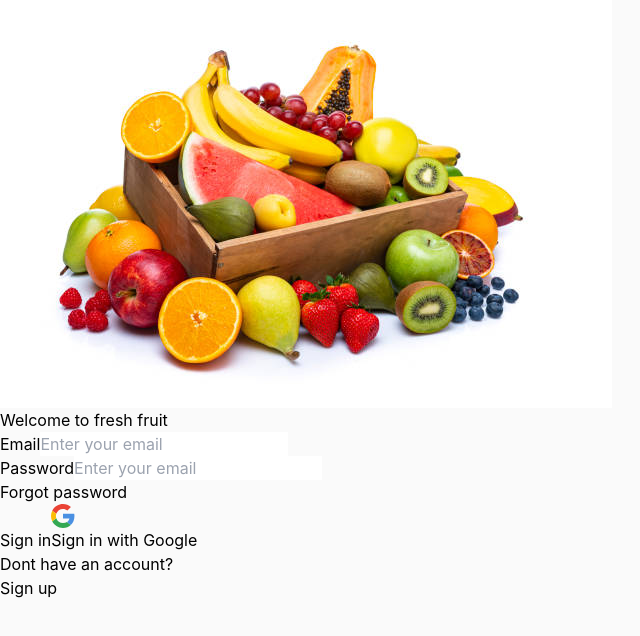
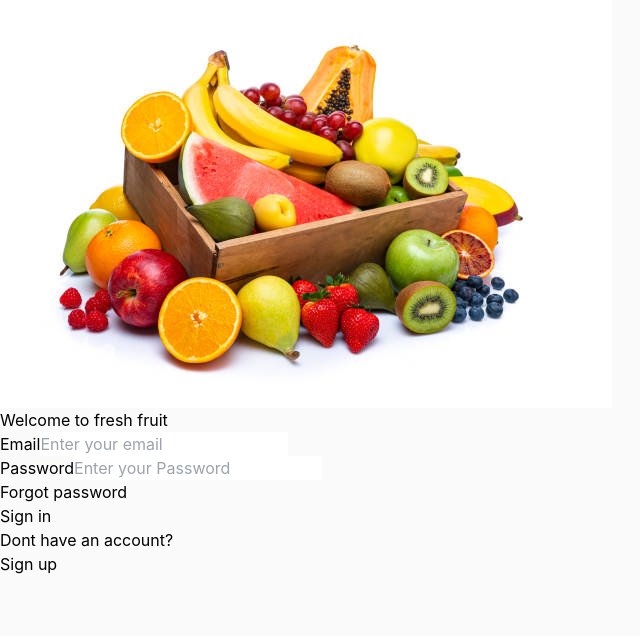
Before and after one commit to Jhoancanchila/fresh-fruit-web, a React (Vite) app: page / in a window 1280 px wide. Shown: the top 636 px of the page, without its empty margins (0-640 px from the left). Built offline with nearby package versions, Linux system fonts and the light colour scheme.

Commit message:
[ADD]component Input

```diff
--- /dev/null
+++ b/src/components/Input/Input.jsx
@@ -0,0 +1,20 @@
+/* eslint-disable react/prop-types */
+const Input = ({
+  value,
+  setValue,
+  textLabel,
+  textPlaceHolder}) => {
+  return (
+    <div className='flex flex-col'>
+      <label className='text-lg font-medium'>{textLabel}</label>
+      <input
+        value={value[textLabel]}
+        className='w-full border-2 border-gray-100 rounded-xl p-4 mt-1 bg-transparent'
+        placeholder={textPlaceHolder}
+        onChange={(e) => setValue({ ...value, [textLabel]: e.target.value })}
+      />
+    </div>
+  )
+}
+
+export default Input
--- a/src/pages/Login/Login.jsx
+++ b/src/pages/Login/Login.jsx
@@ -1,6 +1,47 @@
+/* import { useAuthContext } from '../../context/authContext'; */
+import { useNavigate } from 'react-router-dom';
+import { useState } from 'react';
 import imageLogo from '../../../public/logo.jpeg';
+import Input from '../../components/Input/Input';
 
 const Login = () => {
+  // eslint-disable-next-line no-useless-escape
+  let emailRegex = /^(([^<>()[\]\.,;:\s@\"]+(\.[^<>()[\]\.,;:\s@\"]+)*)|(\".+\"))@(([^<>()[\]\.,;:\s@\"]+\.)+[^<>()[\]\.,;:\s@\"]{2,})$/i;
+  const navigate = useNavigate();
+  const [ credentials, setCredentials ] = useState({
+    Email:"",
+    Password: ""
+  });
+  const [ fieldRequired, setFieldRequired ] = useState({
+    emailField:"",
+    passField:""
+  });
+  const [ messageInvalideCredentials, setMessageInvalideCredentials ] = useState("");
+
+  const handleLogin = () => {
+    setMessageInvalideCredentials("");
+    setFieldRequired({
+      emailField: "",
+      passField:""
+    });
+    if(credentials.Email && credentials.Password){
+      if(!emailRegex.test(credentials.Email)){
+        setFieldRequired({...fieldRequired,emailField:"enter a valid email address"})
+      }else{
+        if(credentials.Email.toLowerCase() === 'prueba@gmail.com' && credentials.Password === 'NTTDATA'){
+          navigate("/fruits");
+        }else{
+          setMessageInvalideCredentials("Some of the credentials submitted are not correct.");
+        }
+      }
+    }else{
+      setFieldRequired({
+        emailField: credentials.Email ? "" : "email required",
+        passField:credentials.Password ? "" : "pass required"
+      })
+    }
+  };
+
   return (
     <section className='max-w-[1280px] my-[6rem] mx-auto flex flex-wrap md:flex-nowrap md:justify-between justify-center bg-white rounded-3xl bg-white border-2 border-gray-100'>
       <div className='bg-white flex items-center justify-center rounded-3xl'>
@@ -10,42 +51,31 @@ const Login = () => {
       <div className=' w-11/12 max-w-[500px] sm:px-10 py-20 px-5 py-10'>
         <h4 className='text-5xl font-normal'>Welcome to fresh fruit</h4>
         <div className='mt-8'>
-          <div className='flex flex-col'>
-            <label className='text-lg font-medium'>Email</label>
-            <input
-              className='w-full border-2 border-gray-100 rounded-xl p-4 mt-1 bg-transparent'
-              placeholder="Enter your email" />
-          </div>
-          <div className='flex flex-col mt-4'>
-            <label className='text-lg font-medium'>Password</label>
-            <input
-              className='w-full border-2 border-gray-100 rounded-xl p-4 mt-1 bg-transparent'
-              placeholder="Enter your email"
-              type={"password"}
-            />
-          </div>
+          <Input value={credentials} setValue={setCredentials} textLabel="Email" textPlaceHolder="Enter your email"/>
+          <Input value={credentials} setValue={setCredentials} textLabel="Password" textPlaceHolder="Enter your Password"/>
           <div className='mt-8 flex justify-between items-center'>
             <button className='font-medium text-base text-[#EF8043]'>Forgot password</button>
           </div>
           <div className='mt-8 flex flex-col gap-y-4'>
-            <button className='active:scale-[.98] active:duration-75 transition-all hover:scale-[1.01]  ease-in-out transform py-4 bg-[#EF8043] rounded-xl text-white font-bold text-lg'>Sign in</button>
-            <button
-              className='flex items-center justify-center gap-2 active:scale-[.98] active:duration-75 transition-all hover:scale-[1.01]  ease-in-out transform py-4  rounded-xl text-gray-700 font-semibold text-lg border-2 border-gray-100 '>
-              <svg width="24" height="24" viewBox="0 0 24 24" fill="none" xmlns="http://www.w3.org/2000/svg">
-                <path d="M5.26644 9.76453C6.19903 6.93863 8.85469 4.90909 12.0002 4.90909C13.6912 4.90909 15.2184 5.50909 16.4184 6.49091L19.9093 3C17.7821 1.14545 15.0548 0 12.0002 0C7.27031 0 3.19799 2.6983 1.24023 6.65002L5.26644 9.76453Z" fill="#EA4335" />
-                <path d="M16.0406 18.0142C14.9508 18.718 13.5659 19.0926 11.9998 19.0926C8.86633 19.0926 6.21896 17.0785 5.27682 14.2695L1.2373 17.3366C3.19263 21.2953 7.26484 24.0017 11.9998 24.0017C14.9327 24.0017 17.7352 22.959 19.834 21.0012L16.0406 18.0142Z" fill="#34A853" />
-                <path d="M19.8342 20.9978C22.0292 18.9503 23.4545 15.9019 23.4545 11.9982C23.4545 11.2891 23.3455 10.5255 23.1818 9.81641H12V14.4528H18.4364C18.1188 16.0119 17.2663 17.2194 16.0407 18.0108L19.8342 20.9978Z" fill="#4A90E2" />
-                <path d="M5.27698 14.2663C5.03833 13.5547 4.90909 12.7922 4.90909 11.9984C4.90909 11.2167 5.03444 10.4652 5.2662 9.76294L1.23999 6.64844C0.436587 8.25884 0 10.0738 0 11.9984C0 13.918 0.444781 15.7286 1.23746 17.3334L5.27698 14.2663Z" fill="#FBBC05" />
-              </svg>
-              Sign in with Google
-            </button>
+            <button className='active:scale-[.98] active:duration-75 transition-all hover:scale-[1.01]  ease-in-out transform py-4 bg-[#EF8043] rounded-xl text-white font-bold text-lg' onClick={handleLogin}>Sign in</button>
           </div>
-          <div className='mt-8 flex justify-center items-center'>
+          <div className='mt-6 flex justify-center items-center'>
             <p className='font-medium text-base'>Dont have an account?</p>
             <button
-              onClick={() => null}
               className='ml-2 font-medium text-base text-[#EF8043]'>Sign up</button>
           </div>
+          {
+            fieldRequired.emailField &&
+            <p className='text-red-500 text-[12px] mt-2 flex justify-center items-center'>{fieldRequired.emailField}</p>
+          }
+          {
+            fieldRequired.passField &&
+            <p className='text-red-500 text-[12px] mt-2 flex justify-center items-center'>{fieldRequired.passField}</p>
+          }
+          {
+            messageInvalideCredentials &&
+            <p className='text-red-500 text-[12px] mt-2 flex justify-center items-center'>{messageInvalideCredentials}</p>
+          }
         </div>
       </div>
     </section>
```
Also changed, not shown: src/App.jsx (indentation only).
